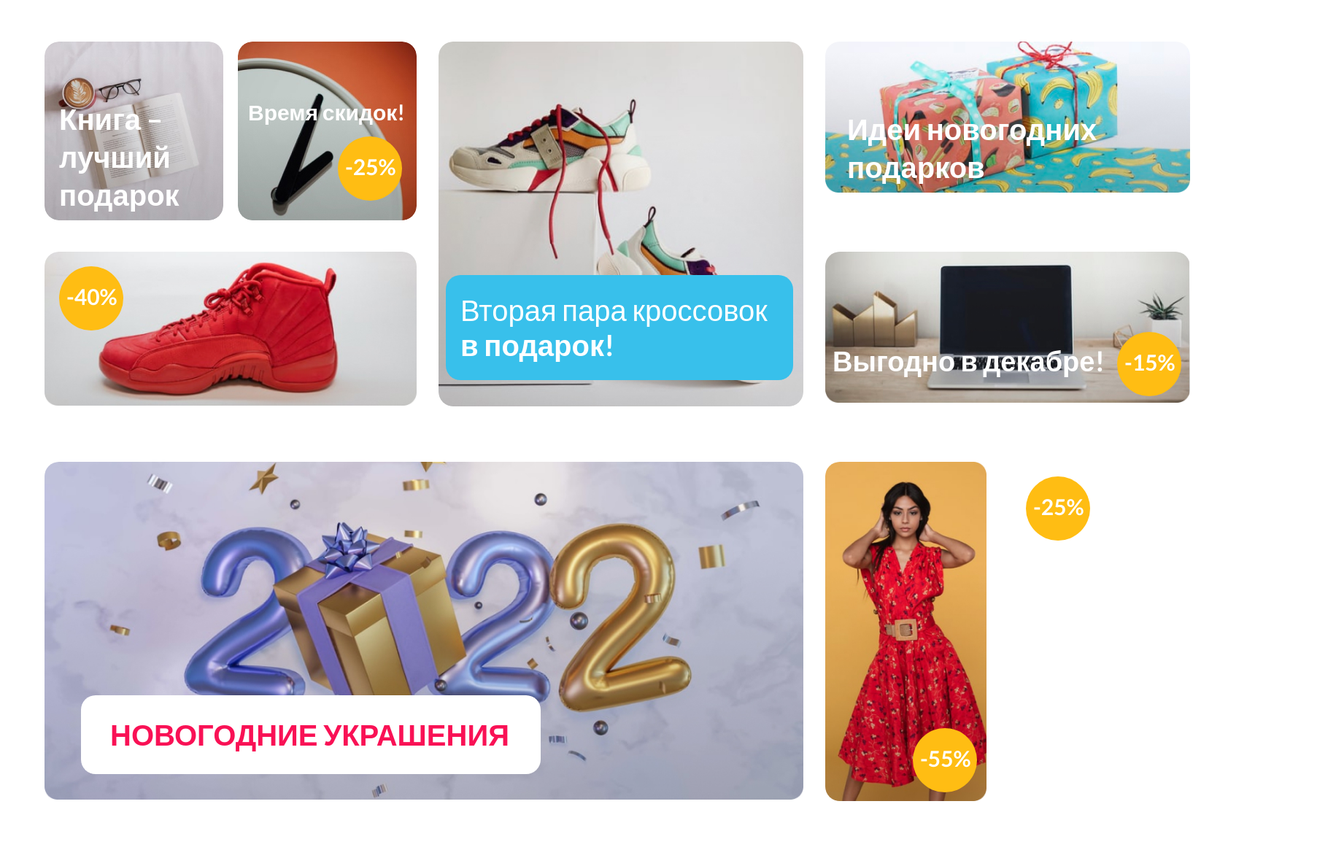
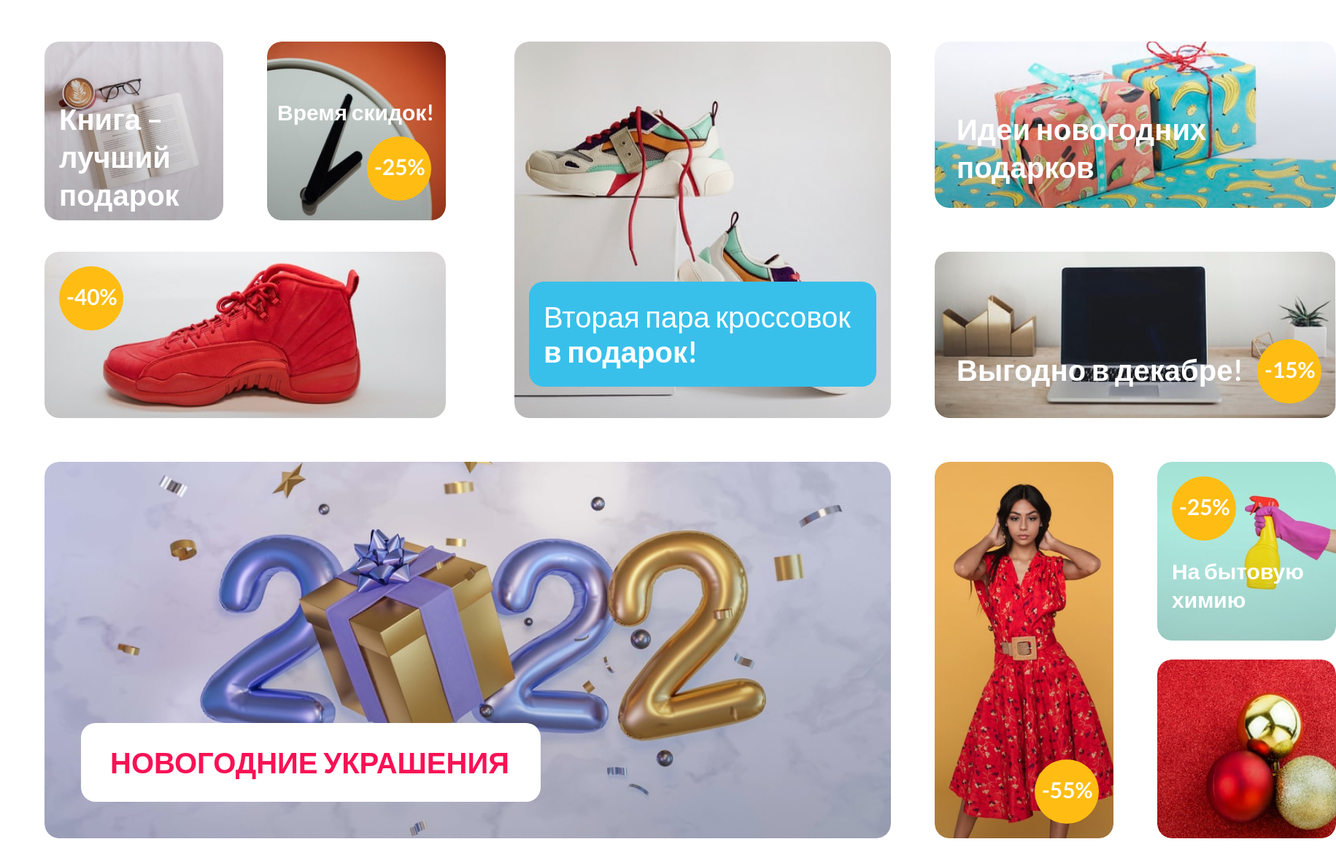
Before and after one commit to IrynaS1/CRM-ShopOnline, a plain HTML site: page index.html in a window 1280 px wide. Shown: the part 613-1800 px from the top of the page at 73% size, 1831 px wide, since content can reach past the window. Drawn offline with Linux system fonts and the light colour scheme.

Commit message:
changed grid

```diff
--- a/index.html
+++ b/index.html
@@ -81,8 +81,9 @@
 			<!--Секция промо предложений--->
 			<section>
 				<div class="promo-wrapper">
-					<div class="promo part-one">
-
+					<div class="promo-A">
+						<!--Первая секция--->
+						<div class="part-one">
 							<div class="promo-position promo__one">
 								<span class="text text-position promo__one-text">Книга – лучший подарок</span>
 							</div>
@@ -94,24 +95,33 @@
 								</div>
 							</div>
 
+							<div class="promo-position promo__five">
+								<div class="discont discont-position promo__five-discont">
+									<span class="text discont-text">-40%</span>
+								</div>
+							</div>
+						</div>
+
+						<div class="space-A"></div>
+
+						<!--Вторая секция--->
+						<div class="part-two">
 							<div class="promo-position promo__three">
 								<div class="text-position promo__three-info">
 									<span class="text promo__three-text">Вторая пара кроссовок
 										<strong>в подарок!</strong></span>
 								</div>
 							</div>
+						</div>
 
+						<div class="space-B"></div>
+
+						<!--Третья секция--->
+						<div class="part-three">
 							<div class="promo-position promo__four">
 								<span class="text text-position promo__four-text">Идеи новогодних
 									подарков</span>
 							</div>
-
-						<div class="promo-position promo__five">
-							<div class="discont discont-position promo__five-discont">
-								<span class="text discont-text">-40%</span>
-							</div>
-						</div>
-
 							<div class="promo-position promo__six">
 								<span class="text text-position promo__six-text">Выгодно в декабре!</span>
 								<div class="discont discont-position promo__six-discont">
@@ -119,13 +129,21 @@
 								</div>
 							</div>
 						</div>
-					<div class="promo part-two">
+					</div>
+					<div class="promo-B">
+						<!--Четвертая секция--->
+						<div class="part-four">
 							<div class="promo-position promo__seven">
 								<div class="text-position promo__seven-info">
 									<span class="text promo__seven-text">Новогодние украшения</span>
 								</div>
 							</div>
+						</div>
 
+						<div class="space-B"></div>
+
+						<!--Пятая секция--->
+						<div class="part-five">
 							<div class="promo-position promo__eight">
 								<div class="discont discont-position promo__eight-discont">
 									<span class="text discont-text">-55%</span>
@@ -140,7 +158,7 @@
 							</div>
 
 							<div class="promo-position promo__ten"></div>
-
+						</div>
 					</div>
 				</div>
 			</section>
--- a/styles/blocks/promo.css
+++ b/styles/blocks/promo.css
@@ -1,37 +1,74 @@
-.promo {
+.promo-A {
 	display: grid;
+	grid-template-columns: 550px 94px 516px 60px 550px;
+	grid-template-rows: 516px;
+	grid-template-areas:
+		"part-one space-A part-two space-B part-three";
+	margin-bottom: 60px;
+}
+
+.promo-B {
+	display: grid;
+	grid-template-columns: 1160px 60px 550px;
+	grid-template-rows: 516px;
+	grid-template-areas:
+		"part-four space-B part-five";
 }
 
 .part-one {
-	grid-template-columns: repeat(6, 1fr);
-	grid-template-rows: repeat(2, 1fr);
+	display: grid;
+	grid-template-columns: 245px 245px;
+	grid-template-rows: 245px 228px;
 	grid-template-areas:
-		"A B C C D D"
-		"E E C C F F";
+		"promo__one promo__two"
+		"promo__five promo__five";
+	row-gap: 43px;
+	column-gap: 60px;
 }
 
 .part-two {
-	grid-template-columns: repeat(6, 1fr);
-	grid-template-rows: repeat(2, 1fr);
+	display: grid;
+	grid-template-columns: 516px;
+	grid-template-rows: 516px;
+}
+
+.part-three {
+	display: grid;
+	grid-template-columns: 550px;
+	grid-template-rows: 228px 228px;
+	row-gap: 60px;
+}
+
+.part-four {
+	display: grid;
+	grid-template-columns: 1160px;
+	grid-template-rows: 516px;
 	grid-template-areas:
-		"G G G G H I"
-		"G G G G H J";
+		"promo__seven";
+}
+
+.part-five {
+	display: grid;
+	grid-template-columns: 245px 245px;
+	grid-template-rows: 245px 245px;
+	grid-template-areas:
+		"promo__eight promo__nine"
+		"promo__eight promo__ten";
+	row-gap: 26px;
+	column-gap: 60px;
 }
 
 .promo-position {
 	position: relative;
 	background-repeat: no-repeat;
 	background-size: contain;
+	object-fit: cover;
 	border-radius: 20px;
 }
 
 .promo__one {
-	grid-area: A;
-	min-width: 245px;
-	min-height: 245px;
+	grid-area: promo__one;
 	background-image: url("../../images/1.jpg");
-	margin-right: 60px;
-	margin-bottom: 43px;
 }
 
 .text-position {
@@ -74,12 +111,8 @@
 }
 
 .promo__two {
-	grid-area: B;
-	min-width: 245px;
-	min-height: 245px;
+	grid-area: promo__two;
 	background-image: url("../../images/2.jpg");
-	margin-right: 94px;
-	margin-bottom: 43px;
 }
 
 .promo__two-text {
@@ -97,11 +130,7 @@
 }
 
 .promo__three {
-	grid-area: C;
-	min-width: 516px;
-	max-height: 516px;
 	background-image: url("../../images/3.jpg");
-	margin-right: 60px;
 }
 
 .promo__three-info {
@@ -121,11 +150,7 @@
 }
 
 .promo__four {
-	grid-area: D;
-	min-width: 550px;
-	max-height: 228px;
 	background-image: url("../../images/4.jpg");
-	margin-bottom: 60px;
 }
 
 .promo__four-text {
@@ -138,11 +163,8 @@
 }
 
 .promo__five {
-	grid-area: E;
-	min-width: 550px;
-	max-height: 228px;
+	grid-area: promo__five;
 	background-image: url("../../images/5.jpg");
-	margin-right: 94px;
 }
 
 .promo__five-discont {
@@ -151,9 +173,6 @@
 }
 
 .promo__six {
-	grid-area: F;
-	max-width: 550px;
-	max-height: 228px;
 	background-image: url("../../images/6.jpg");
 }
 
@@ -170,11 +189,8 @@
 }
 
 .promo__seven {
-	grid-area: G;
-	min-width: 1160px;
-	min-height: 516px;
+	grid-area: promo__seven;
 	background-image: url("../../images/7.jpg");
-	margin-right: 60px;
 }
 
 .promo__seven-info {
@@ -193,11 +209,8 @@
 }
 
 .promo__eight {
-	grid-area: H;
-	min-width: 245px;
-	max-height: 516px;
+	grid-area: promo__eight;
 	background-image: url("../../images/8.jpg");
-	margin-right: 60px;
 }
 
 .promo__eight-discont {
@@ -206,11 +219,8 @@
 }
 
 .promo__nine {
-	grid-area: I;
-	min-width: 245px;
-	min-height: 245px;
+	grid-area: promo__nine;
 	background-image: url("../../images/9.jpg");
-	margin-bottom: 26px;
 }
 
 .promo__nine-text {
@@ -226,95 +236,6 @@
 }
 
 .promo__ten {
-	grid-area: J;
-	max-width: 245px;
-	max-height: 245px;
+	grid-area: promo__ten;
 	background-image: url("../../images/10.jpg");
 }
-
-@media (max-width:6144px) {
-	.promo__two {
-		margin-right: 90px;
-	}
-
-	.promo__five {
-		margin-right: 0;
-	}
-}
-
-@media (max-width:1706.67px) {
-	.promo__one {
-		margin-right: 20px;
-	}
-
-	.promo__two {
-		margin-right: 30px;
-	}
-
-	.promo__three {
-		min-width: 500px;
-		max-height: 500px;
-		margin-right: 30px;
-	}
-
-	.promo__three-info {
-		top: 320px;
-		left: 10px;
-	}
-
-	.promo__four {
-		min-width: 500px;
-	}
-
-	.promo__five {
-		min-width: 500px;
-		margin-right: 30px;
-	}
-
-	.promo__six {
-		max-width: 500px;
-	}
-
-	.promo__six-text {
-		top: 125px;
-		left: 10px;
-		font-size: 38px;
-	}
-
-	.promo__six-discont {
-		top: 110px;
-		left: 400px;
-	}
-
-	.promo__seven {
-		min-width: 1040px;
-		margin-right: 30px;
-	}
-
-	.promo__seven-info {
-		top: 320px;
-	}
-
-	.promo__eight {
-		max-height: 465px;
-		margin-right: 10px;
-	}
-
-	.promo__eight-discont {
-		top: 365px;
-		left: 120px;
-	}
-
-	.promo__nine {
-		min-width: 0;
-		min-height: 0;
-		max-width: 220px;
-		max-height: 220px;
-		margin-bottom: 10px;
-	}
-
-	.promo__ten {
-		max-width: 220px;
-		max-height: 220px;
-	}
-}
```
Lines whose indentation alone changed are shown as unchanged.
